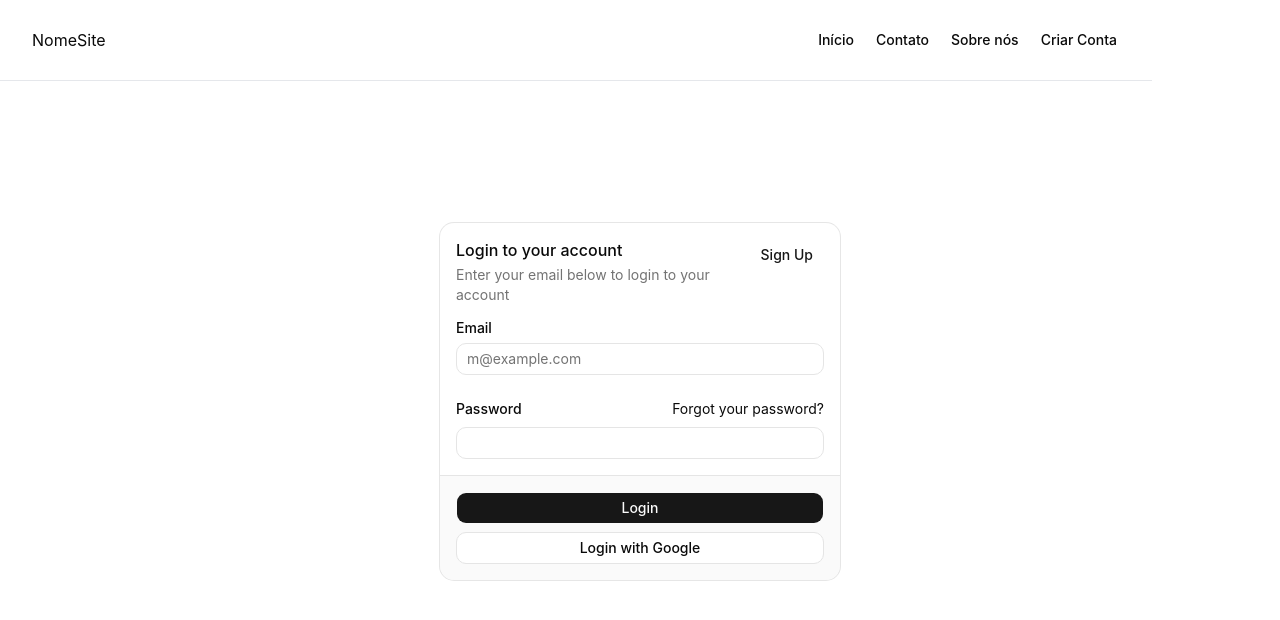
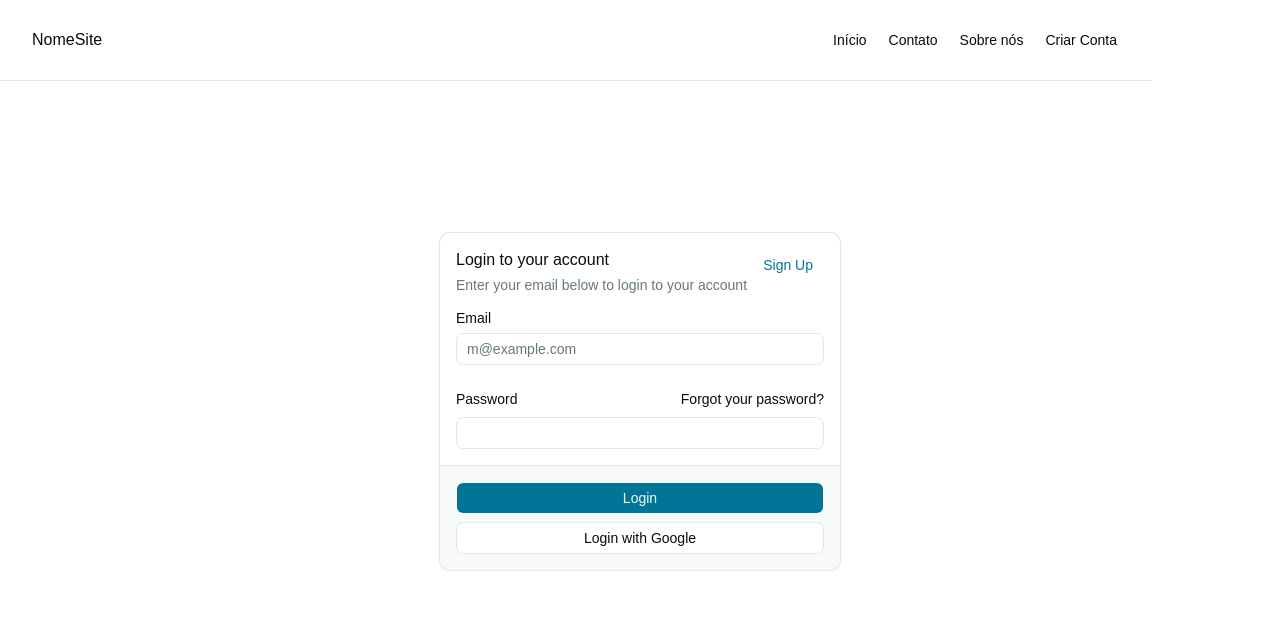
Before and after one commit to andrelsalvalaggio-ui/trabalho-react-interface, a React (Vite) app: page / in a window 1280 px wide. Shown: the top 620 px of the page. Built offline with nearby package versions, Linux system fonts and the light colour scheme.

Commit message:
feat: troca para tema com cor azul legal

```diff
--- /dev/null
+++ b/components/ui/button.tsx
@@ -0,0 +1,55 @@
+import { Button as ButtonPrimitive } from "@base-ui/react/button"
+import { cva, type VariantProps } from "class-variance-authority"
+import { cn } from "cn"
+
+const buttonVariants = cva(
+  "group/button inline-flex shrink-0 items-center justify-center rounded-2xl border border-transparent bg-clip-padding text-sm font-medium whitespace-nowrap transition-all outline-none select-none focus-visible:border-ring focus-visible:ring-3 focus-visible:ring-ring/30 active:not-aria-[haspopup]:translate-y-px disabled:pointer-events-none disabled:opacity-50 aria-invalid:border-destructive aria-invalid:ring-3 aria-invalid:ring-destructive/20 dark:aria-invalid:border-destructive/50 dark:aria-invalid:ring-destructive/40 [&_svg]:pointer-events-none [&_svg]:shrink-0 [&_svg:not([class*='size-'])]:size-4",
+  {
+    variants: {
+      variant: {
+        default: "bg-primary text-primary-foreground hover:bg-primary/80",
+        outline:
+          "border-border bg-background hover:bg-muted hover:text-foreground aria-expanded:bg-muted aria-expanded:text-foreground dark:bg-transparent dark:hover:bg-input/30",
+        secondary:
+          "bg-secondary text-secondary-foreground hover:bg-[color-mix(in_oklch,var(--secondary),var(--foreground)_5%)] aria-expanded:bg-secondary aria-expanded:text-secondary-foreground",
+        ghost:
+          "hover:bg-muted hover:text-foreground aria-expanded:bg-muted aria-expanded:text-foreground dark:hover:bg-muted/50",
+        destructive:
+          "bg-destructive/10 text-destructive hover:bg-destructive/20 focus-visible:border-destructive/40 focus-visible:ring-destructive/20 dark:bg-destructive/20 dark:hover:bg-destructive/30 dark:focus-visible:ring-destructive/40",
+        link: "text-primary underline-offset-4 hover:underline",
+      },
+      size: {
+        default:
+          "h-8 gap-1.5 px-3 has-data-[icon=inline-end]:pr-2.5 has-data-[icon=inline-start]:pl-2.5",
+        xs: "h-6 gap-1 px-2.5 text-xs has-data-[icon=inline-end]:pr-2 has-data-[icon=inline-start]:pl-2 [&_svg:not([class*='size-'])]:size-3",
+        sm: "h-7 gap-1 px-3 has-data-[icon=inline-end]:pr-2 has-data-[icon=inline-start]:pl-2",
+        lg: "h-9 gap-1.5 px-4 has-data-[icon=inline-end]:pr-3 has-data-[icon=inline-start]:pl-3",
+        icon: "size-8",
+        "icon-xs": "size-6 [&_svg:not([class*='size-'])]:size-3",
+        "icon-sm": "size-7",
+        "icon-lg": "size-9",
+      },
+    },
+    defaultVariants: {
+      variant: "default",
+      size: "default",
+    },
+  }
+)
+
+function Button({
+  className,
+  variant = "default",
+  size = "default",
+  ...props
+}: ButtonPrimitive.Props & VariantProps<typeof buttonVariants>) {
+  return (
+    <ButtonPrimitive
+      data-slot="button"
+      className={cn(buttonVariants({ variant, size, className }))}
+      {...props}
+    />
+  )
+}
+
+export { Button, buttonVariants }
--- a/package.json
+++ b/package.json
@@ -11,7 +11,10 @@
   },
   "dependencies": {
     "@base-ui/react": "^1.8.0",
+    "@fontsource-variable/figtree": "^5.3.0",
     "@fontsource-variable/geist": "^5.3.0",
+    "@fontsource-variable/inter": "^5.3.0",
+    "@remixicon/react": "^4.9.0",
     "@tailwindcss/vite": "^4.3.3",
     "class-variance-authority": "^0.7.1",
     "cn": "^0.4.0",
--- a/src/globals.css
+++ b/src/globals.css
@@ -1,5 +1,8 @@
 @import "tailwindcss";
 @import "shadcn/tailwind.css";
+@import "tw-animate-css";
+@import "@fontsource-variable/inter";
+@import "@fontsource-variable/figtree";
 
 @custom-variant dark (&:is(.dark *));
 
@@ -42,75 +45,77 @@
   --radius-2xl: calc(var(--radius) * 1.8);
   --radius-3xl: calc(var(--radius) * 2.2);
   --radius-4xl: calc(var(--radius) * 2.6);
+  --font-sans: 'Inter Variable', sans-serif;
+  --font-heading: 'Figtree Variable', sans-serif;
 }
 
 :root {
-  --radius: 0.625rem;
+  --radius: 0.45rem;
   --background: oklch(1 0 0);
-  --foreground: oklch(0.145 0 0);
+  --foreground: oklch(0.148 0.004 228.8);
   --card: oklch(1 0 0);
-  --card-foreground: oklch(0.145 0 0);
+  --card-foreground: oklch(0.148 0.004 228.8);
   --popover: oklch(1 0 0);
-  --popover-foreground: oklch(0.145 0 0);
-  --primary: oklch(0.205 0 0);
-  --primary-foreground: oklch(0.985 0 0);
-  --secondary: oklch(0.97 0 0);
-  --secondary-foreground: oklch(0.205 0 0);
-  --muted: oklch(0.97 0 0);
-  --muted-foreground: oklch(0.556 0 0);
-  --accent: oklch(0.97 0 0);
-  --accent-foreground: oklch(0.205 0 0);
+  --popover-foreground: oklch(0.148 0.004 228.8);
+  --primary: oklch(0.52 0.105 223.128);
+  --primary-foreground: oklch(0.984 0.019 200.873);
+  --secondary: oklch(0.967 0.001 286.375);
+  --secondary-foreground: oklch(0.21 0.006 285.885);
+  --muted: oklch(0.963 0.002 197.1);
+  --muted-foreground: oklch(0.56 0.021 213.5);
+  --accent: oklch(0.963 0.002 197.1);
+  --accent-foreground: oklch(0.218 0.008 223.9);
   --destructive: oklch(0.577 0.245 27.325);
-  --border: oklch(0.922 0 0);
-  --input: oklch(0.922 0 0);
-  --ring: oklch(0.708 0 0);
-  --chart-1: oklch(0.646 0.222 41.116);
-  --chart-2: oklch(0.6 0.118 184.704);
-  --chart-3: oklch(0.398 0.07 227.392);
-  --chart-4: oklch(0.828 0.189 84.429);
-  --chart-5: oklch(0.769 0.188 70.08);
-  --sidebar: oklch(0.985 0 0);
-  --sidebar-foreground: oklch(0.145 0 0);
-  --sidebar-primary: oklch(0.205 0 0);
-  --sidebar-primary-foreground: oklch(0.985 0 0);
-  --sidebar-accent: oklch(0.97 0 0);
-  --sidebar-accent-foreground: oklch(0.205 0 0);
-  --sidebar-border: oklch(0.922 0 0);
-  --sidebar-ring: oklch(0.708 0 0);
+  --border: oklch(0.925 0.005 214.3);
+  --input: oklch(0.925 0.005 214.3);
+  --ring: oklch(0.723 0.014 214.4);
+  --chart-1: oklch(0.865 0.127 207.078);
+  --chart-2: oklch(0.715 0.143 215.221);
+  --chart-3: oklch(0.609 0.126 221.723);
+  --chart-4: oklch(0.52 0.105 223.128);
+  --chart-5: oklch(0.45 0.085 224.283);
+  --sidebar: oklch(0.987 0.002 197.1);
+  --sidebar-foreground: oklch(0.148 0.004 228.8);
+  --sidebar-primary: oklch(0.609 0.126 221.723);
+  --sidebar-primary-foreground: oklch(0.984 0.019 200.873);
+  --sidebar-accent: oklch(0.963 0.002 197.1);
+  --sidebar-accent-foreground: oklch(0.218 0.008 223.9);
+  --sidebar-border: oklch(0.925 0.005 214.3);
+  --sidebar-ring: oklch(0.723 0.014 214.4);
 }
 
 .dark {
-  --background: oklch(0.145 0 0);
-  --foreground: oklch(0.985 0 0);
-  --card: oklch(0.205 0 0);
-  --card-foreground: oklch(0.985 0 0);
-  --popover: oklch(0.205 0 0);
-  --popover-foreground: oklch(0.985 0 0);
-  --primary: oklch(0.922 0 0);
-  --primary-foreground: oklch(0.205 0 0);
-  --secondary: oklch(0.269 0 0);
+  --background: oklch(0.148 0.004 228.8);
+  --foreground: oklch(0.987 0.002 197.1);
+  --card: oklch(0.218 0.008 223.9);
+  --card-foreground: oklch(0.987 0.002 197.1);
+  --popover: oklch(0.218 0.008 223.9);
+  --popover-foreground: oklch(0.987 0.002 197.1);
+  --primary: oklch(0.45 0.085 224.283);
+  --primary-foreground: oklch(0.984 0.019 200.873);
+  --secondary: oklch(0.274 0.006 286.033);
   --secondary-foreground: oklch(0.985 0 0);
-  --muted: oklch(0.269 0 0);
-  --muted-foreground: oklch(0.708 0 0);
-  --accent: oklch(0.269 0 0);
-  --accent-foreground: oklch(0.985 0 0);
+  --muted: oklch(0.275 0.011 216.9);
+  --muted-foreground: oklch(0.723 0.014 214.4);
+  --accent: oklch(0.275 0.011 216.9);
+  --accent-foreground: oklch(0.987 0.002 197.1);
   --destructive: oklch(0.704 0.191 22.216);
   --border: oklch(1 0 0 / 10%);
   --input: oklch(1 0 0 / 15%);
-  --ring: oklch(0.556 0 0);
-  --chart-1: oklch(0.488 0.243 264.376);
-  --chart-2: oklch(0.696 0.17 162.48);
-  --chart-3: oklch(0.769 0.188 70.08);
-  --chart-4: oklch(0.627 0.265 303.9);
-  --chart-5: oklch(0.645 0.246 16.439);
-  --sidebar: oklch(0.205 0 0);
-  --sidebar-foreground: oklch(0.985 0 0);
-  --sidebar-primary: oklch(0.488 0.243 264.376);
-  --sidebar-primary-foreground: oklch(0.985 0 0);
-  --sidebar-accent: oklch(0.269 0 0);
-  --sidebar-accent-foreground: oklch(0.985 0 0);
+  --ring: oklch(0.56 0.021 213.5);
+  --chart-1: oklch(0.865 0.127 207.078);
+  --chart-2: oklch(0.715 0.143 215.221);
+  --chart-3: oklch(0.609 0.126 221.723);
+  --chart-4: oklch(0.52 0.105 223.128);
+  --chart-5: oklch(0.45 0.085 224.283);
+  --sidebar: oklch(0.218 0.008 223.9);
+  --sidebar-foreground: oklch(0.987 0.002 197.1);
+  --sidebar-primary: oklch(0.715 0.143 215.221);
+  --sidebar-primary-foreground: oklch(0.302 0.056 229.695);
+  --sidebar-accent: oklch(0.275 0.011 216.9);
+  --sidebar-accent-foreground: oklch(0.987 0.002 197.1);
   --sidebar-border: oklch(1 0 0 / 10%);
-  --sidebar-ring: oklch(0.556 0 0);
+  --sidebar-ring: oklch(0.56 0.021 213.5);
 }
 
 @layer base {
@@ -121,4 +126,7 @@
   body {
     @apply bg-background text-foreground;
   }
+  html {
+    @apply font-sans;
+  }
 }
```
Also changed, not shown: components.json, 1 other file (tests, documents, lock files or other folders).
